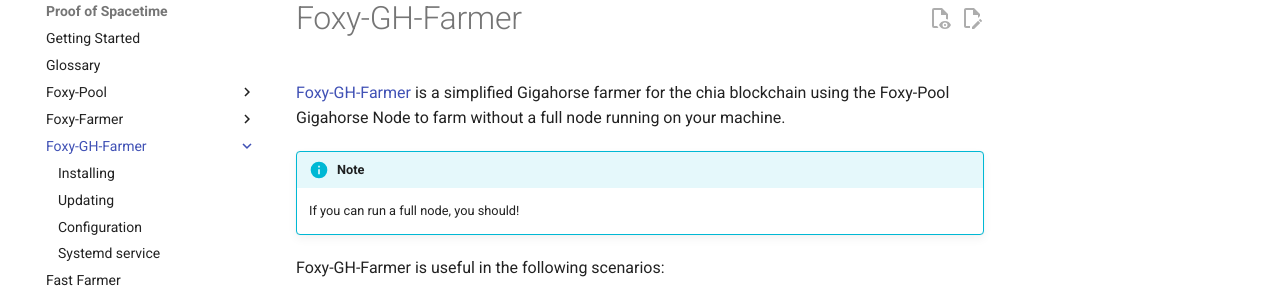
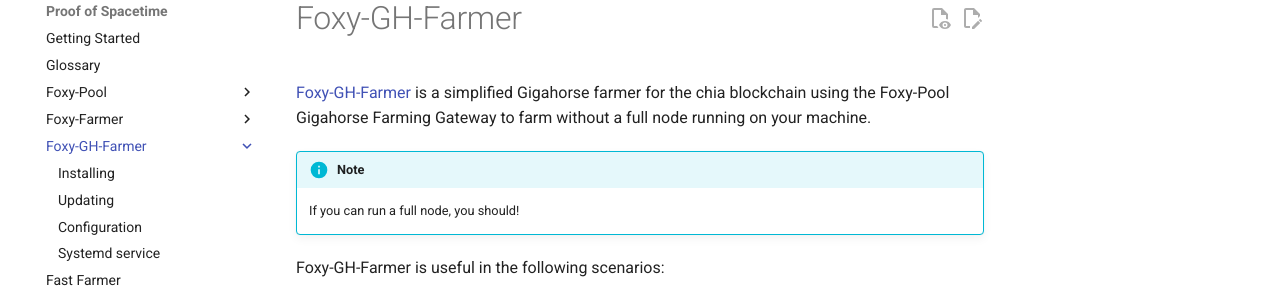
Before and after one commit to foxypool/docs, an MkDocs documentation site: the page built from docs/proof-of-spacetime/foxy-gh-farmer/index.md, in a window 1280 px wide. Shown: the part 148-447 px from the top of the page. Built offline with MkDocs 1.6.1 and Material for MkDocs 9.7.7, drawn with Linux system fonts in a browser that asks for light colours; comment, search, counter and statistics services are not loaded.

Commit message:
Update wording on gh node

```diff
--- a/docs/proof-of-spacetime/foxy-gh-farmer/index.md
+++ b/docs/proof-of-spacetime/foxy-gh-farmer/index.md
@@ -2,7 +2,7 @@
 title: Foxy-GH-Farmer
 ---
 
-[Foxy-GH-Farmer](https://github.com/foxypool/foxy-gh-farmer){target=_blank} is a simplified Gigahorse farmer for the chia blockchain using the Foxy-Pool Gigahorse Node to farm without a full node running on your machine.
+[Foxy-GH-Farmer](https://github.com/foxypool/foxy-gh-farmer){target=_blank} is a simplified Gigahorse farmer for the chia blockchain using the Foxy-Pool Gigahorse Farming Gateway to farm without a full node running on your machine.
 
 !!! info "Note"
     If you can run a full node, you should!
```
Also changed, not shown: docs/proof-of-spacetime/guides/switching-from-flex-farmer-to-foxy.md (+1 -1 lines).
